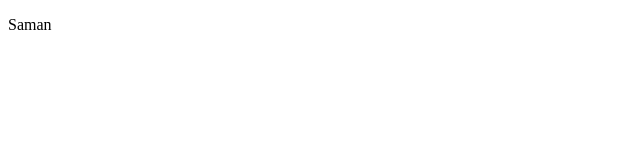
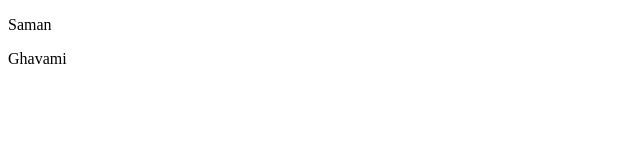
Before and after one commit to saman2lak/test, a plain HTML site: page index.html in a window 1280 px wide. Shown: the full height of the page, 0-640 px from the left. Drawn offline with Linux system fonts and the light colour scheme.

Commit message:
add my family to index

```diff
--- a/index.html
+++ b/index.html
@@ -7,5 +7,6 @@
   </head>
   <body>
     <p>Saman</p>
+    <p>Ghavami</p>
   </body>
 </html>
```
